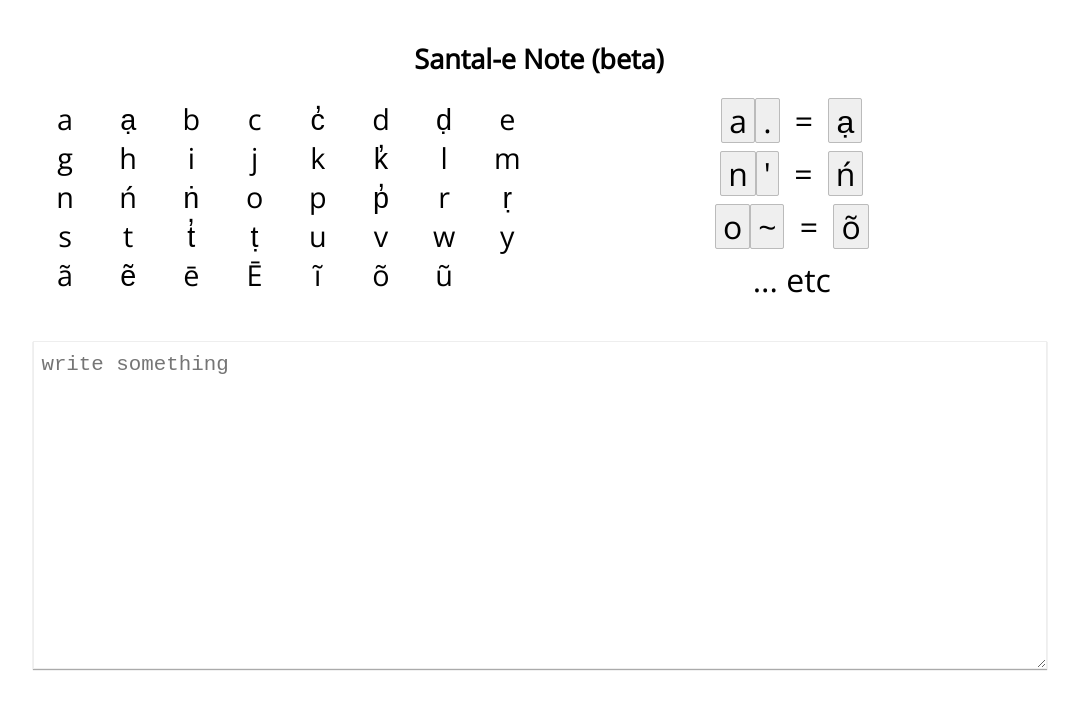
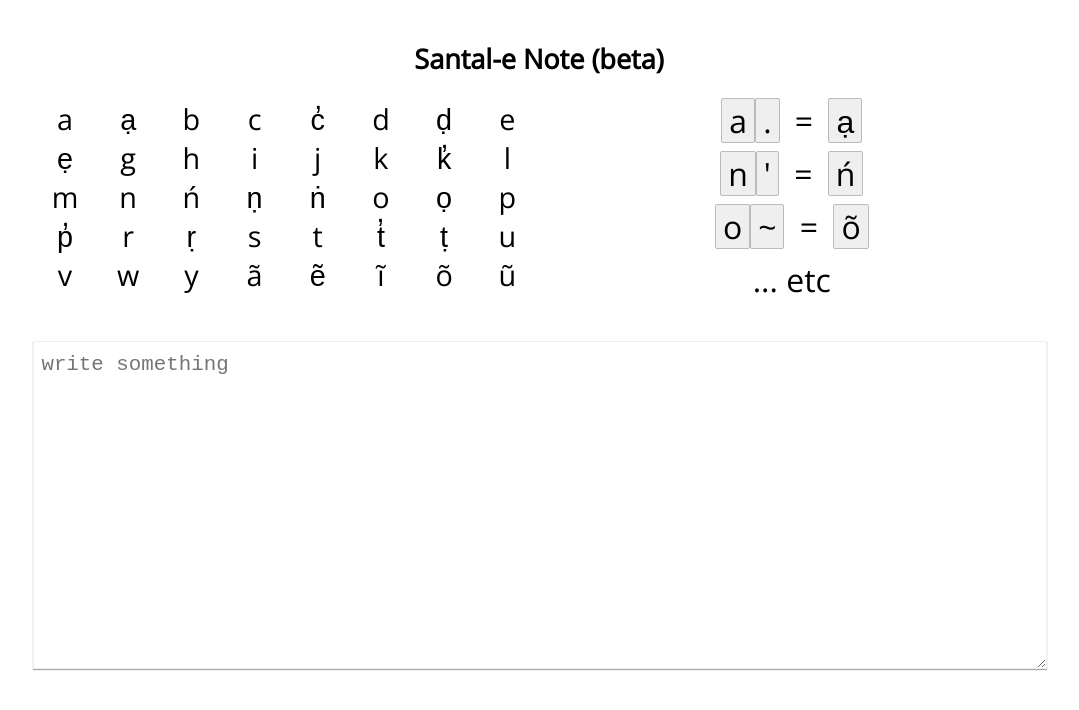
Before and after one commit to leninhasda/santali-note, a website built with webpack: page src/index.html in a window 1280 px wide. Shown: the whole page, without its empty margins (101-1180 px from the left). Built offline with nearby package versions, Linux system fonts and the light colour scheme.

Commit message:
Add missing characters in UI

```diff
--- a/src/index.html
+++ b/src/index.html
@@ -25,6 +25,7 @@
                         <li>d</li>
                         <li>ḍ</li>
                         <li>e</li>
+                        <li>ẹ</li>
                         <li>g</li>
                         <li>h</li>
                         <li>i</li>
@@ -35,8 +36,10 @@
                         <li>m</li>
                         <li>n</li>
                         <li>ń</li>
+                        <li>ṇ</li>
                         <li>ṅ</li>
                         <li>o</li>
+                        <li>ọ</li>
                         <li>p</li>
                         <li>p̓</li>
                         <li>r</li>
@@ -51,8 +54,6 @@
                         <li>y</li>
                         <li>ã</li>
                         <li>ẽ</li>
-                        <li>ē</li>
-                        <li>Ē</li>
                         <li>ĩ</li>
                         <li>õ</li>
                         <li>ũ</li>
```
